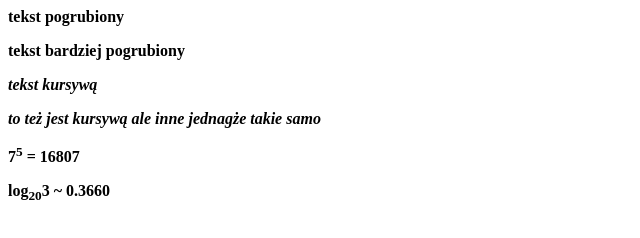
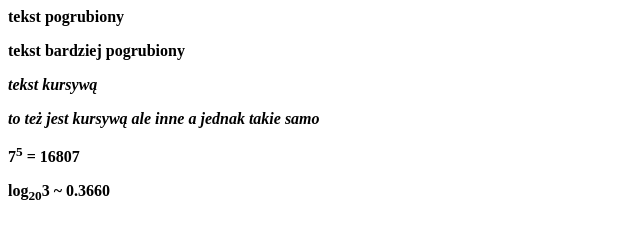
Before and after one commit to piotrlaczkowski16/formaty-tekstu, a plain HTML site: page index.html in a window 1280 px wide. Shown: the full height of the page, 0-640 px from the left. Drawn offline with Linux system fonts and the light colour scheme.

Commit message:
Update index.html

```diff
--- a/index.html
+++ b/index.html
@@ -8,7 +8,7 @@
 		  <p> <b> tekst pogrubiony </b> </p>
           <p> <strong> tekst bardziej pogrubiony </strong> </p>
           <p> <i> tekst kursywą </i> </p>
-          <p> <em> to też jest kursywą ale inne jednagże takie samo </em> </p>
+          <p> <em> to też jest kursywą ale inne a jednak takie samo </em> </p>
           <p>7<sup>5</sup> = 16807</p>
           <p>log<sub>20</sub>3 ~ 0.3660</p>
 		</h4>
```
